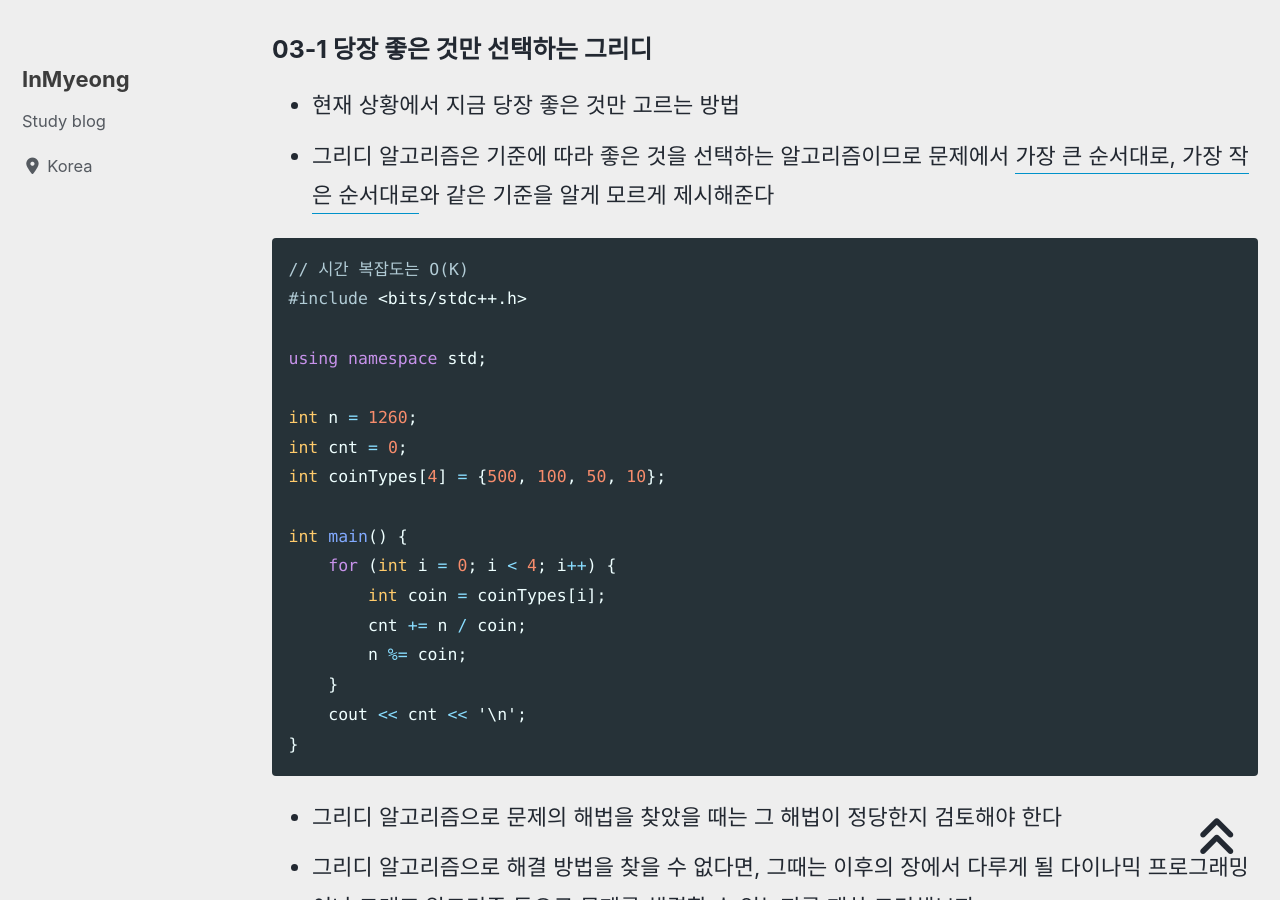
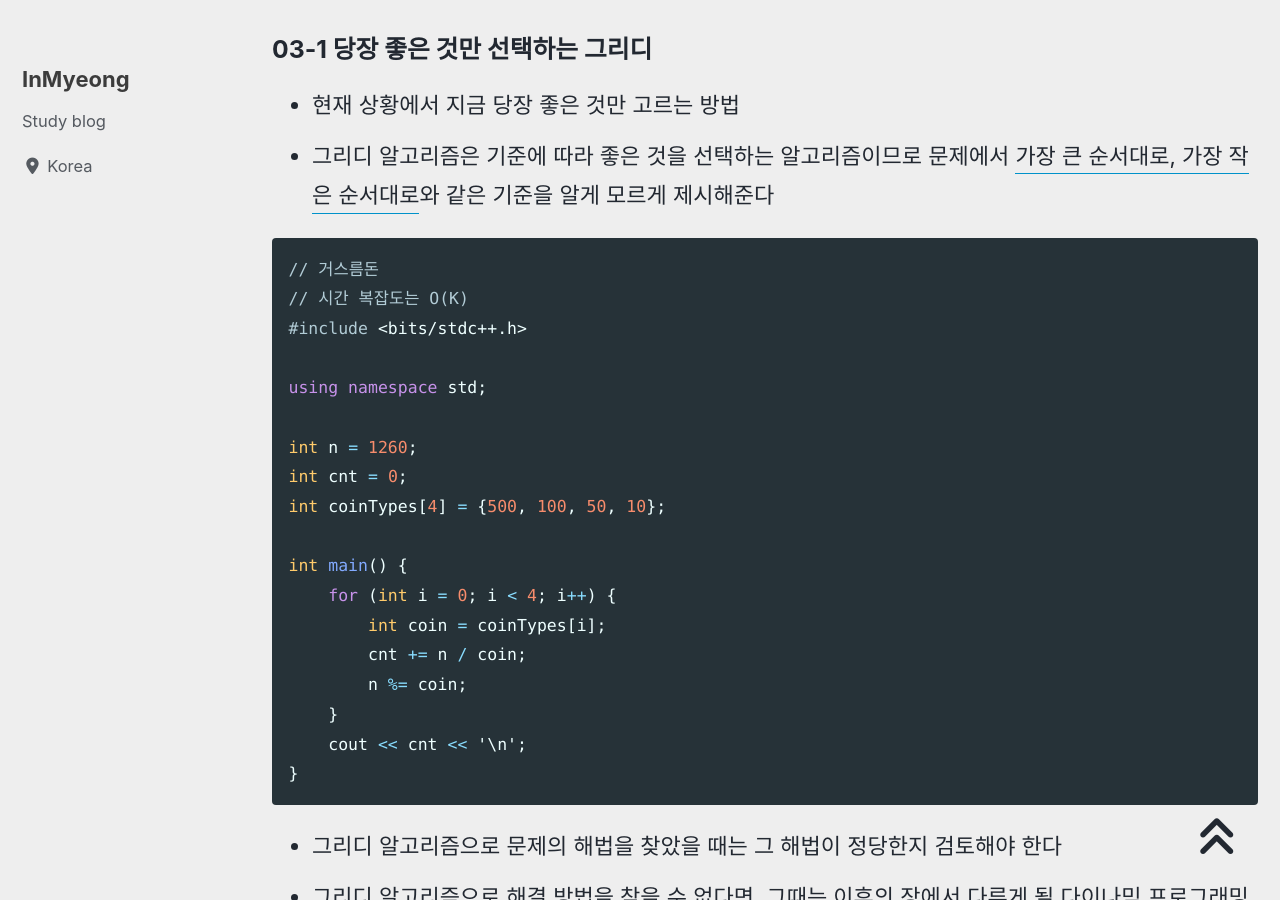
Before and after one commit to devMyeong/devMyeong.github.io, a Jekyll site: the page built from _posts/codingTest/2021-09-08-이코테.md, in a window 1280 px wide and 900 px high, scrolled down 493 px. Built offline with Jekyll 4.4.1, drawn with Linux system fonts in a browser that asks for light colours; cached includes are drawn as plain includes; nearby versions of some CDN libraries; some web fonts are replaced; comment, search, counter and statistics services are not loaded.

````diff
--- a/_posts/codingTest/2021-09-08-이코테.md
+++ b/_posts/codingTest/2021-09-08-이코테.md
@@ -22,6 +22,7 @@ last_modified_at: 2021-09-08
 - 그리디 알고리즘은 기준에 따라 좋은 것을 선택하는 알고리즘이므로 문제에서 <u>가장 큰 순서대로, 가장 작은 순서대로</u>와 같은 기준을 알게 모르게 제시해준다
 
 ```cpp
+// 거스름돈
 // 시간 복잡도는 O(K)
 #include <bits/stdc++.h>
 
````
